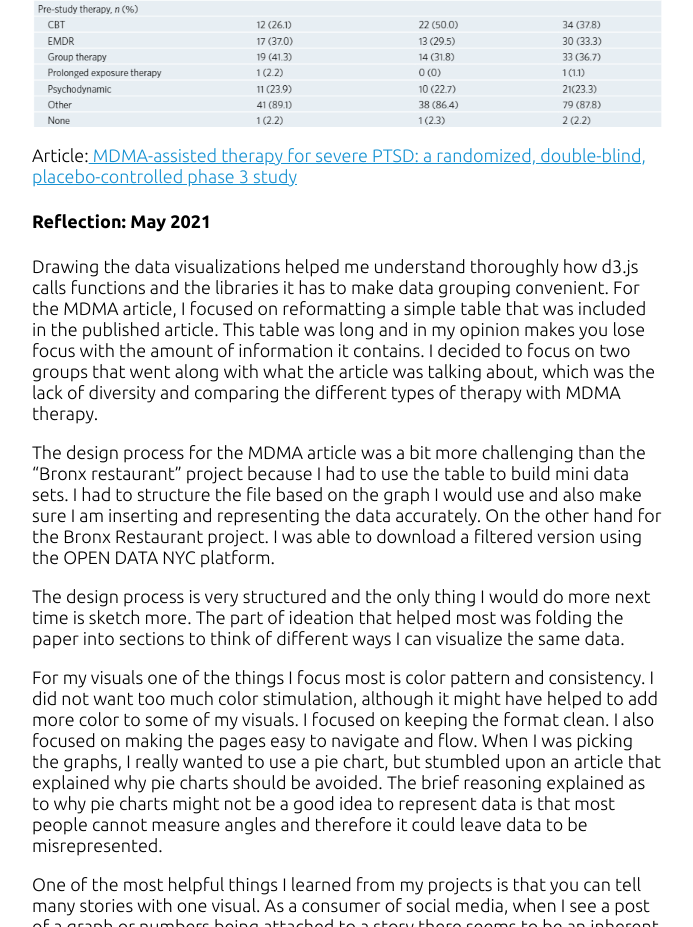
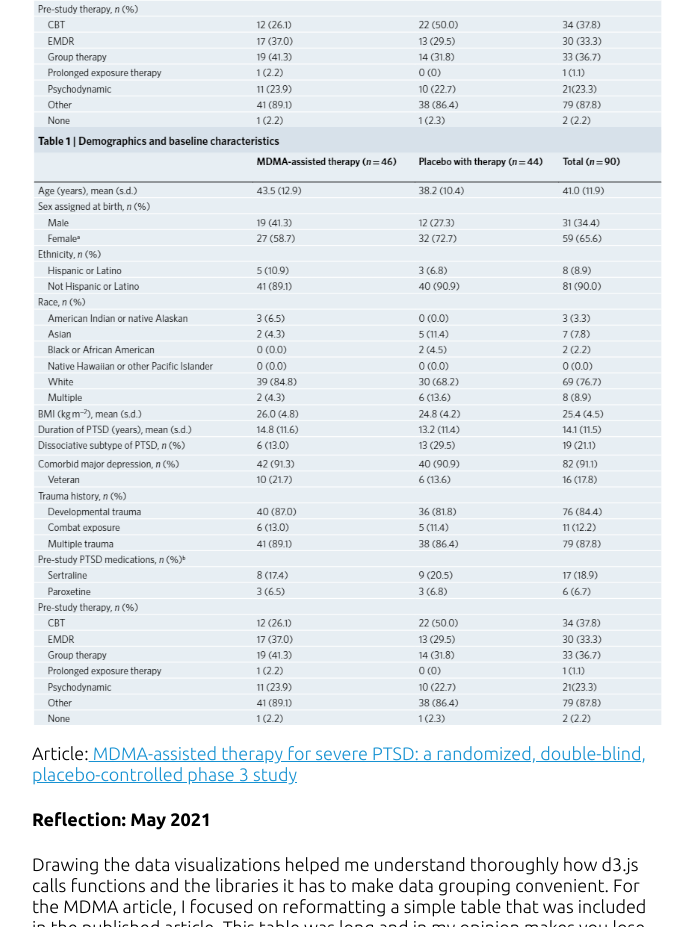
Before and after one commit to ldelgado96/final-portfolio, a plain HTML site: page Desktop/final-portfolio/index.html in a window 1280 px wide. Shown: the part 1193-2120 px from the top of the page, without its empty margins (158-851 px from the left). Drawn offline with Linux system fonts and the light colour scheme.

Commit message:
Update index.html

```diff
--- a/Desktop/final-portfolio/index.html
+++ b/Desktop/final-portfolio/index.html
@@ -24,7 +24,7 @@
 
         <div class="container container-flex">
             <main role="main">
-               <!--<img src="img/about-me.jpg" class="image-full"> -->
+
                 <h2>Lily Delgado</h2>
                 <h2>Bronx eats</h2>
                 <p>Summer is quickly approaching and outdoor dining might still be something many New Yorkers will like to enjoy. My exploratory data will read as a “blog”, for New Yorkers or visitors to explore the restaurants that are re-opening. The data being used is from the NYC Open Data, which is being collected from restaurants who are filing the application form for authorization to reopen or having outdoor seating.
@@ -33,6 +33,7 @@
                 <p>There are many different styles of therapy in 2021 and there will soon be a new assisted therapy that can help millions! MDMA assisted therapy is said to reduce fear in when reliving traumatic events. This new form of therapy has been going through several phases and its finally concluding its final phases to seek approval by the FDA and be approved for clinical practice. You can read this article with the link below. What I did wit this article is try to make it more digestible and grouped information from one table with supporting text that was scattered in different sections of the article.</p>
 
                     <img src="/img/article-table.png">
+		    <img src="./img/article-table.png" class="image-full">
                     <p>Article:<a href="https://www.nature.com/articles/s41591-021-01336-3.epdf?sharing_token=TIoaoU5K3OhwJwB3Do6yD9RgN0jAjWel9jnR3ZoTv0MwTNUpKxqtvF0w43JP2V-60wA_XzXR9rPcHUDquhUlnwsHoHT11tJIvYYJkqbzAVI_LC3oirm2U7gkA2t9m8KXNIYa9nKDiJw-lGrkTA8aD3BHLNABZKqEveAmlZmYcx8%3D"> MDMA-assisted therapy for severe PTSD: a randomized, double-blind, placebo-controlled phase 3 study </a>
                     </p>
                 <h4>Reflection: May 2021</h4>
```
